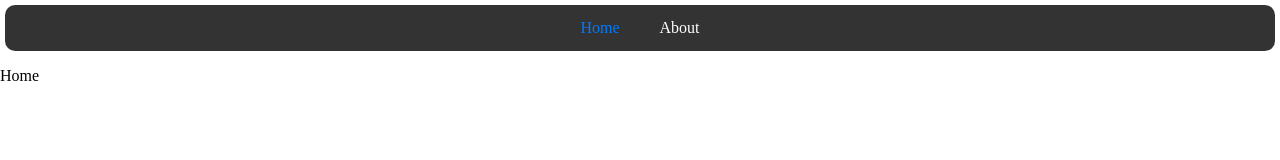
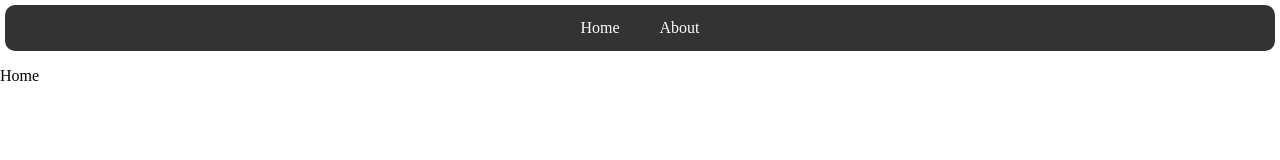
Before and after one commit to Yulai202020/app, a React (Vite) app: page /app/ in a window 1280 px wide. Shown: the top 160 px of the page. Built offline with nearby package versions, Linux system fonts and the light colour scheme.

Commit message:
first commit

```diff
--- a/src/App.tsx
+++ b/src/App.tsx
@@ -7,8 +7,10 @@ import config from "./config.json";
 import { BrowserRouter, Route, Routes } from 'react-router-dom';
 
 function App() {
+  const basepath = config.basepath;
+
   return (
-    <BrowserRouter basename={config.basepath}>
+    <BrowserRouter basename={basepath}>
       <div>
         <Navigate />
         <Routes>
--- a/src/sites/Navigate.tsx
+++ b/src/sites/Navigate.tsx
@@ -1,8 +1,11 @@
 import "./navigate-style.css";
+import config from "../config.json";
+
 import navigateData from './navigate.json';
 import { useLocation } from "react-router-dom";
 
 function Navigate() {
+    const basepath = config.basepath;
     const location = useLocation();
     const currentPath = location.pathname;
 
@@ -11,7 +14,7 @@ function Navigate() {
             <ul>
                 {navigateData.map((item) => (
                     <li>
-                        <a className={currentPath === item.herf ? 'active' : ''} href={item.herf}>{item.title}</a>
+                        <a className={currentPath === basepath + item.herf ? 'active' : ''} href={basepath + item.herf}>{item.title}</a>
                     </li>
                 ))}
             </ul>
```
